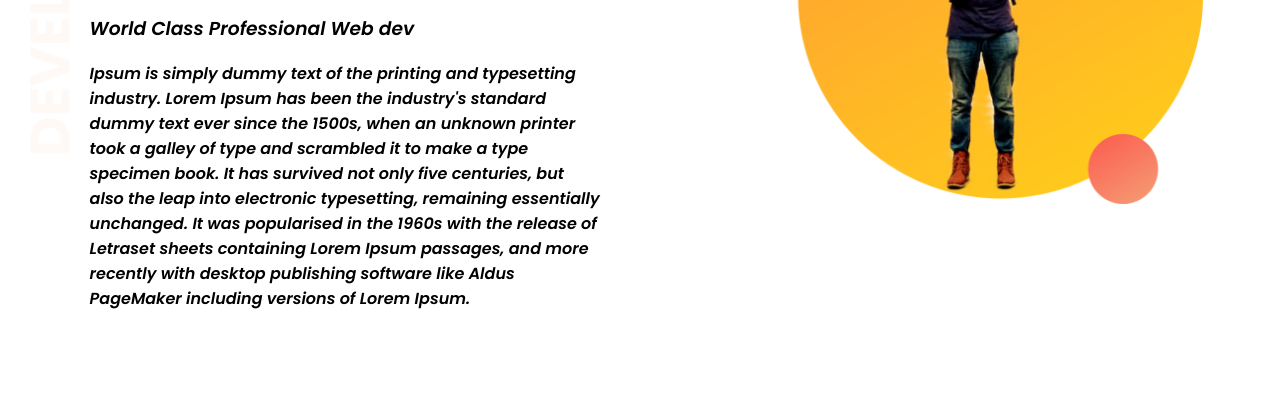
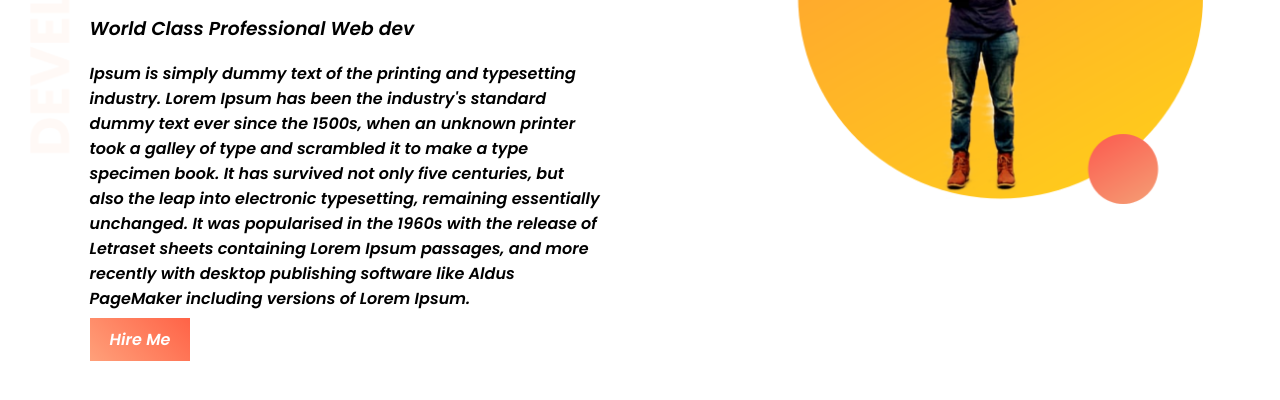
Before and after one commit to awprince69/web-portfolio, a plain HTML site: page index.html in a window 1280 px wide. Shown: the part 206-606 px from the top of the page. Drawn offline with Linux system fonts and the light colour scheme.

Commit message:
link-button

```diff
--- a/index.html
+++ b/index.html
@@ -14,6 +14,7 @@
         <h1><span class="name-highlight"> A W</span> Website</h1>
         <h3>World Class Professional Web dev </h3>
         <p>Ipsum is simply dummy text of the printing and typesetting industry. Lorem Ipsum has been the industry's standard dummy text ever since the 1500s, when an unknown printer took a galley of type and scrambled it to make a type specimen book. It has survived not only five centuries, but also the leap into electronic typesetting, remaining essentially unchanged. It was popularised in the 1960s with the release of Letraset sheets containing Lorem Ipsum passages, and more recently with desktop publishing software like Aldus PageMaker including versions of Lorem Ipsum.</p>
+        <a class="link-button" target="_blank" href="https://www.linkedin.com/in/abdul-wadud-prince-1379a299/">Hire Me</a>
        </div>
        <div class="half-width">
            <img src="images/profile.png">
--- a/style.css
+++ b/style.css
@@ -26,3 +26,11 @@ h1{
 section{
     height: 500px;
 }
+
+.link-button{
+    text-decoration: none;
+    background-image:linear-gradient(45deg, lightsalmon,tomato);
+    color: white;
+    padding: 10px 20px;
+    font-weight: 700;
+}
```
